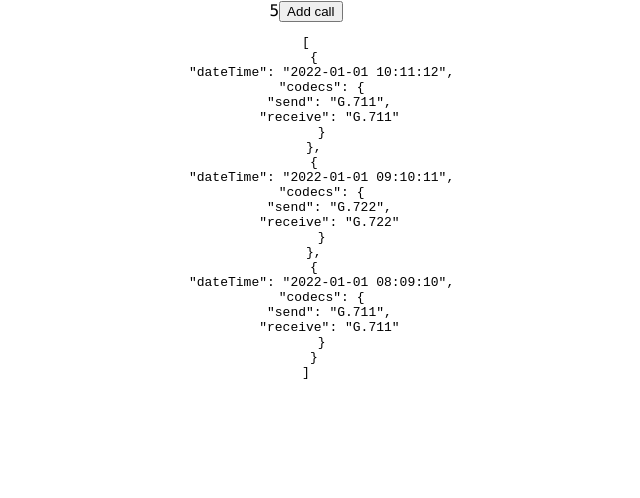
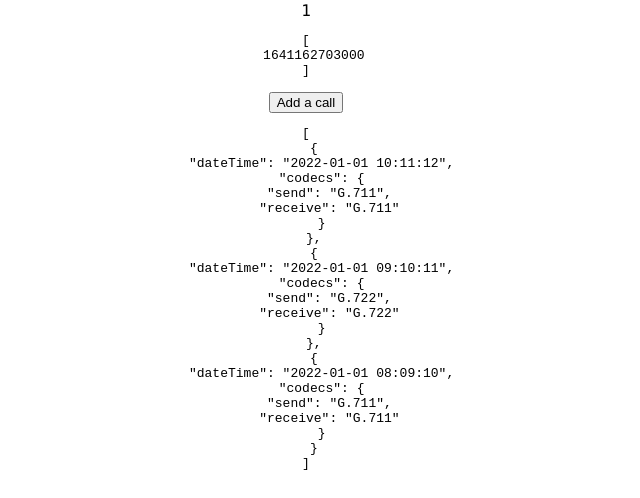
Before and after one commit to maurer2/fernsprecher-kodierer-dekodierer-schau, a React (Create React App) app in the folder app/: page / in a window 1280 px wide. Shown: the top 498 px of the page, without its empty margins (334-974 px from the left). Built offline with nearby package versions, Linux system fonts and the light colour scheme.

Commit message:
Added store update

```diff
--- a/app/src/features/calls/Calls.tsx
+++ b/app/src/features/calls/Calls.tsx
@@ -1,20 +1,30 @@
 import {ReactElement} from 'react';
 import { RootState } from '../../app/store';
+import { useSelector, useDispatch } from 'react-redux'
+import { addCall } from './callSlice';
+
 
 export default function Calls(): ReactElement  {
-  const x = 5;
+  const numberOfCalls = useSelector((state: RootState) => state.calls.calls.length)
+  const callList = useSelector((state: RootState) => state.calls.calls)
+  const dispatch = useDispatch()
 
   function handleClick(): void {
-    console.log('click');
+    const currentDate = Date.now();
+
+    dispatch(addCall(currentDate))
   }
 
   return (
     <div className='container'>
       <code>
-        {x}
+        {numberOfCalls}
+      </code>
+      <code>
+        <pre>{JSON.stringify(callList, null, 2)}</pre>
       </code>
       <button type="button" onClick={handleClick}>
-        Add call
+        Add a call
       </button>
     </div>
   )
```
